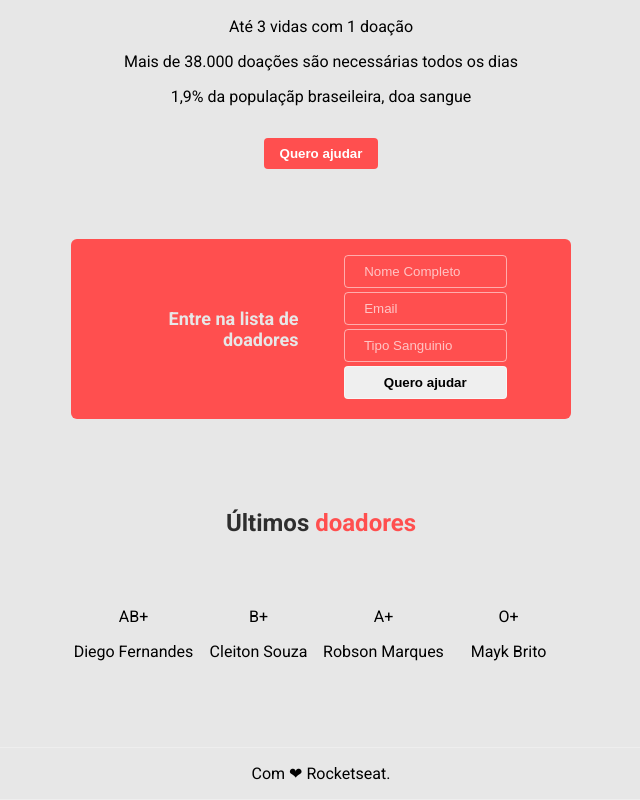
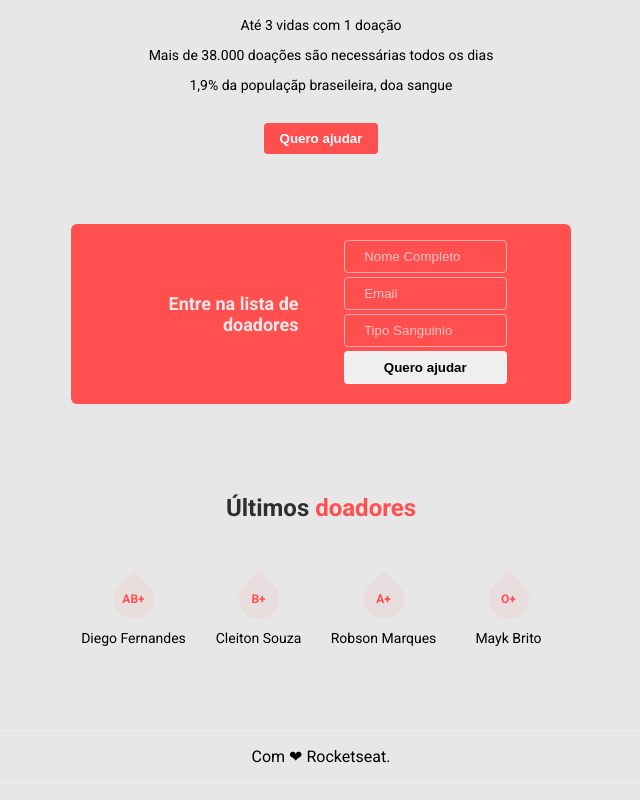
Before and after one commit to MateusBezzan123/MaratonaDev-3.0, a plain HTML site: page index.html in a window 1280 px wide. Shown: the part 247-1047 px from the top of the page, without its empty margins (319-959 px from the left). Drawn offline with Linux system fonts and the light colour scheme.

Commit message:
Terminando da primeira aula

```diff
--- a/index.html
+++ b/index.html
@@ -60,5 +60,6 @@
             </section>
         </main>
         <footer>Com ❤ Rocketseat.</footer>
+        <script src="scripts.js"></script>
     </body>
 </html>
--- a/style.css
+++ b/style.css
@@ -27,6 +27,9 @@ body {
     margin: 70px 0px;
 }
 
+header p {
+    font-size: 14px;
+}
 
 /* Titulos */
 header h1, main h2 {
@@ -119,7 +122,33 @@ header button {
     border: none;
     margin-top: 16px;
 }
+.blood {
+    color: #ff4f4f;
+    font-weight: bold;
+    font-size: 12px;
+    display: flex;
+    align-items: center;
+    justify-content: center;
+    position: relative;
+}
 
+.blood::before {
+    content: "";
+    background-color: #ff4f4f11;
+    width: 40px;
+    height: 40px;
+    position: absolute;
+
+    /* Fazer a gotinha */
+    border-radius: 50%;
+    border-top-right-radius: 0%;
+    transform: rotate(-45deg);
+}
+
+.donor p {
+    margin-top: 24px;
+    font-size: 14px;
+}
 
 /* Rodapé */
 footer {
```
Also changed, not shown: scripts.js (added).
